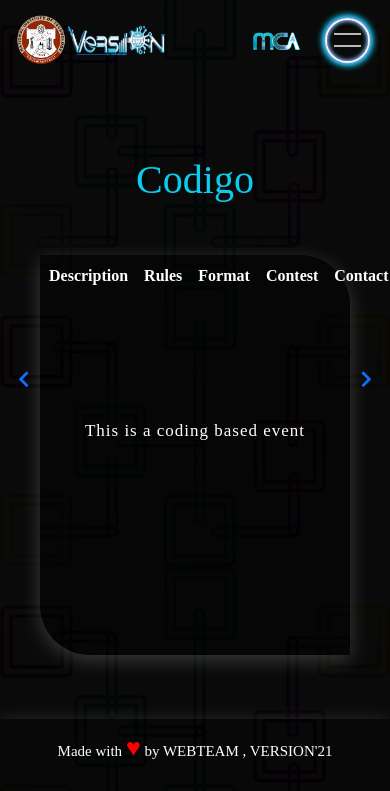
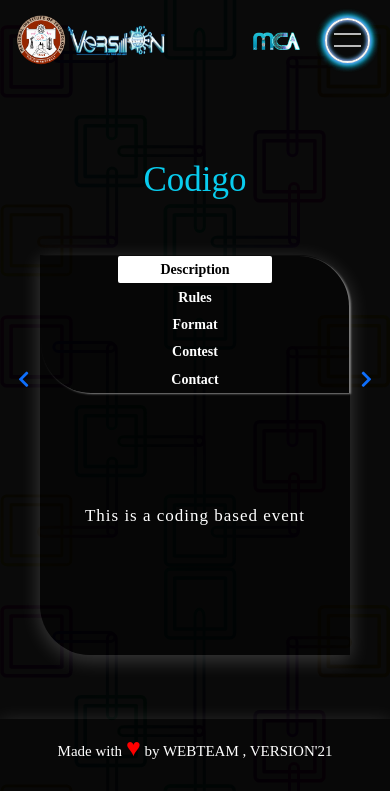
Before and after one commit to 015amit/res_version, a Flask app: page /events/1 in a window 390 px wide. Shown: the top 791 px of the page. Run offline with Flask 2, Linux system fonts and the light colour scheme; some libraries are stand-ins or nearby versions; some web fonts are replaced.

Commit message:
desc page

```diff
--- a/version/static/css/desc.css
+++ b/version/static/css/desc.css
@@ -84,9 +84,7 @@
         overflow-y: scroll;
     }
 
-    .tabcontent p {
-        line-height: 1px;
-    }
+
 
     .tab {
         width: 100%;
@@ -96,7 +94,7 @@
     }
 
     .tab button {
-        width: 100%;
+        width: 80%;
         display: flex;
         border: none;
         outline: none;
@@ -122,9 +120,6 @@
         background-color: white;
     }
 
-    .tab button.active {
-        background-color: #ccc;
-    }
 
     .tabcontent {
         display: none;
@@ -152,10 +147,21 @@
             width: 80px;
         }
         .head h1 {
-            font-size: 40px;
+            font-size: 35px;
         }
         .prev,
         .next {
             font-size: 18px;
         }
+        .tab{
+            flex-direction: column;
+            box-shadow: 2px 1px 2px grey;
+            border-radius: 0px 50px;
+        }
+        .tab button{
+            font-size: 14px;
+            padding: 0.2rem;
+                width: 50%;
+                margin: auto;
+        }
     }
--- a/version/templates/desc.html
+++ b/version/templates/desc.html
@@ -6,10 +6,14 @@
 <div class="main2">
   <div class="prev">
     {% if id == 1 %}
-        <a href="{{url_for('desc', id = 4)}}"><i class="fas fa-chevron-left"></i
-    ></a> {% else %}
-        <a href="{{url_for('desc', id = id-1)}}"><i class="fas fa-chevron-left"></i
-    ></a> {% endif %}
+    <a href="{{url_for('desc', id = 4)}}"
+      ><i class="fas fa-chevron-left"></i
+    ></a>
+    {% else %}
+    <a href="{{url_for('desc', id = id-1)}}"
+      ><i class="fas fa-chevron-left"></i
+    ></a>
+    {% endif %}
   </div>
   <div class="slide" id="slide1">
     <div class="head">
@@ -22,20 +26,31 @@
     <div class="content">
       <div class="card text-center">
         <div class="tab">
-                    <button class="tablinks" onclick="openTab(event, 'Description')">Description</button>
-                    <button class="tablinks" onclick="openTab(event, 'Rules')">Rules</button>
-                    <button class="tablinks" onclick="openTab(event, 'Format')">Format</button>
-                    <button class="tablinks" onclick="openTab(event, 'Register')">Contest</button>
-                    <button class="tablinks" onclick="openTab(event, 'Contact')">Contact</button>
+          <button
+            class="tablinks active"
+            onclick="openTab(event, 'Description')"
+          >
+            Description
+          </button>
+          <button class="tablinks" onclick="openTab(event, 'Rules')">
+            Rules
+          </button>
+          <button class="tablinks" onclick="openTab(event, 'Format')">
+            Format
+          </button>
+          <button class="tablinks" onclick="openTab(event, 'Register')">
+            Contest
+          </button>
+          <button class="tablinks" onclick="openTab(event, 'Contact')">
+            Contact
+          </button>
         </div>
 
-                <div id="Description" class="tabcontent active" style="display: flex;">
-
+        <div id="Description" class="tabcontent active" style="display: flex">
           <p>{{event['desc']}}</p>
         </div>
 
         <div id="Rules" class="tabcontent">
-
           <p>{{event['rules']}}</p>
         </div>
 
@@ -59,10 +74,14 @@
 
   <div class="next">
     {% if id==4 %}
-        <a href="{{url_for('desc', id = 1)}}"><i class="fas fa-chevron-right" id="next"></i
-    ></a> {% else %}
-        <a href="{{url_for('desc', id = id+1)}}"><i class="fas fa-chevron-right" id="next"></i
-    ></a> {% endif %}
+    <a href="{{url_for('desc', id = 1)}}"
+      ><i class="fas fa-chevron-right" id="next"></i
+    ></a>
+    {% else %}
+    <a href="{{url_for('desc', id = id+1)}}"
+      ><i class="fas fa-chevron-right" id="next"></i
+    ></a>
+    {% endif %}
   </div>
 </div>
 <script>
@@ -81,5 +100,4 @@
   }
 </script>
 
-{% include "footer.html" %}
-{% endblock %}
+{% include "footer.html" %} {% endblock %}
```
Lines whose indentation alone changed are shown as unchanged.
